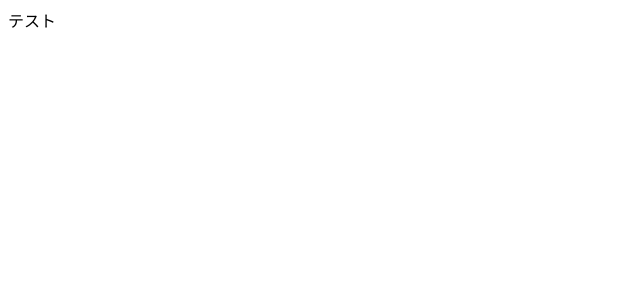
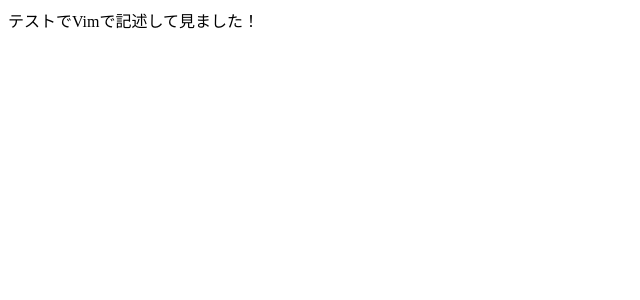
Before and after one commit to tksat/study, a React (Create React App) app in the folder react-hooks/: page / in a window 1280 px wide. Shown: the top 300 px of the page, without its empty margins (0-640 px from the left). Built offline with nearby package versions, Linux system fonts and the light colour scheme.

Commit message:
vimでテキストを変更

```diff
--- a/react-hooks/src/App.js
+++ b/react-hooks/src/App.js
@@ -2,7 +2,7 @@ import React from 'react';
 
 function App() {
   return (
-    <>テスト</>
+    <>テストでVimで記述して見ました！</>
   );
 }
 
```
